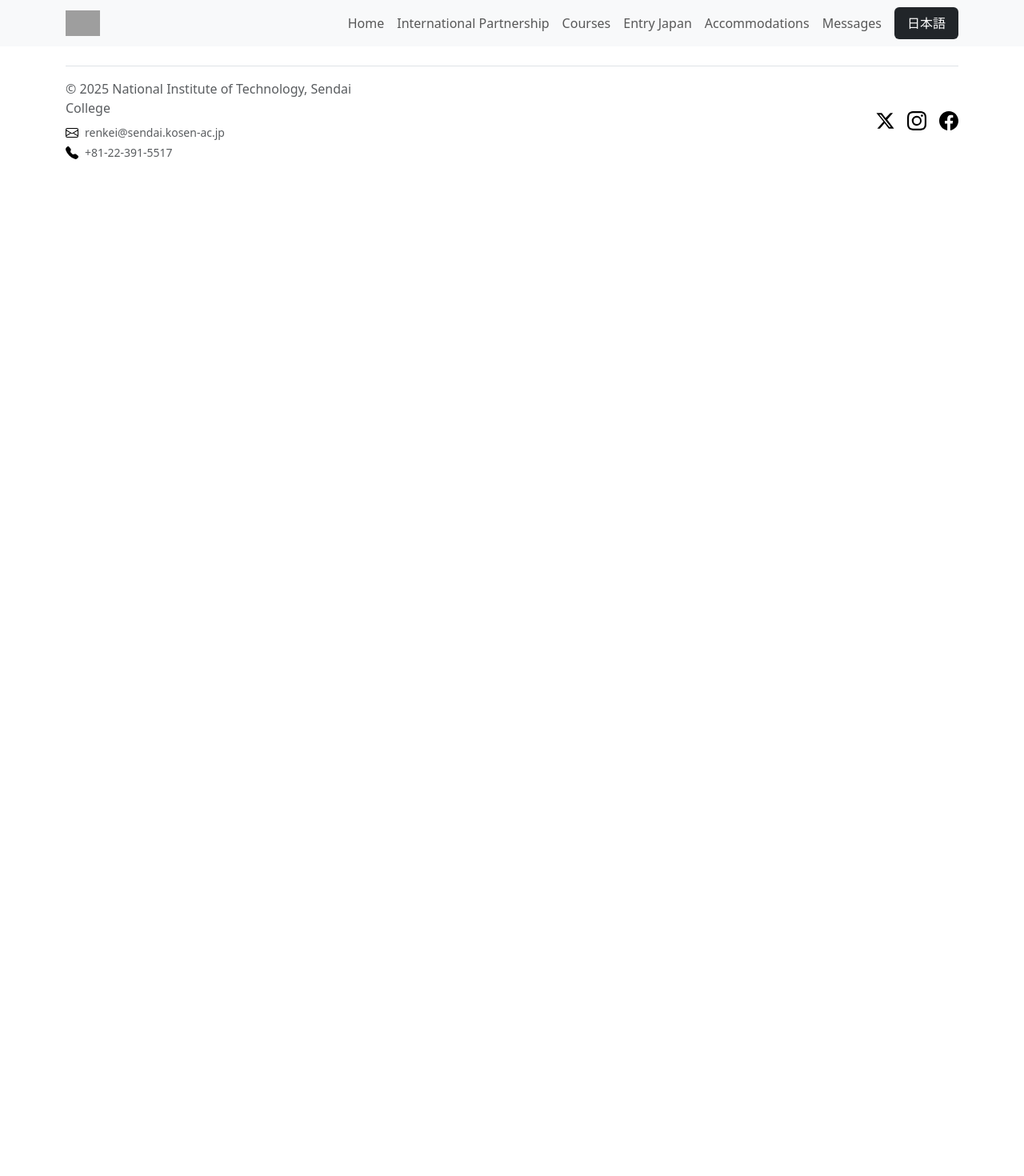
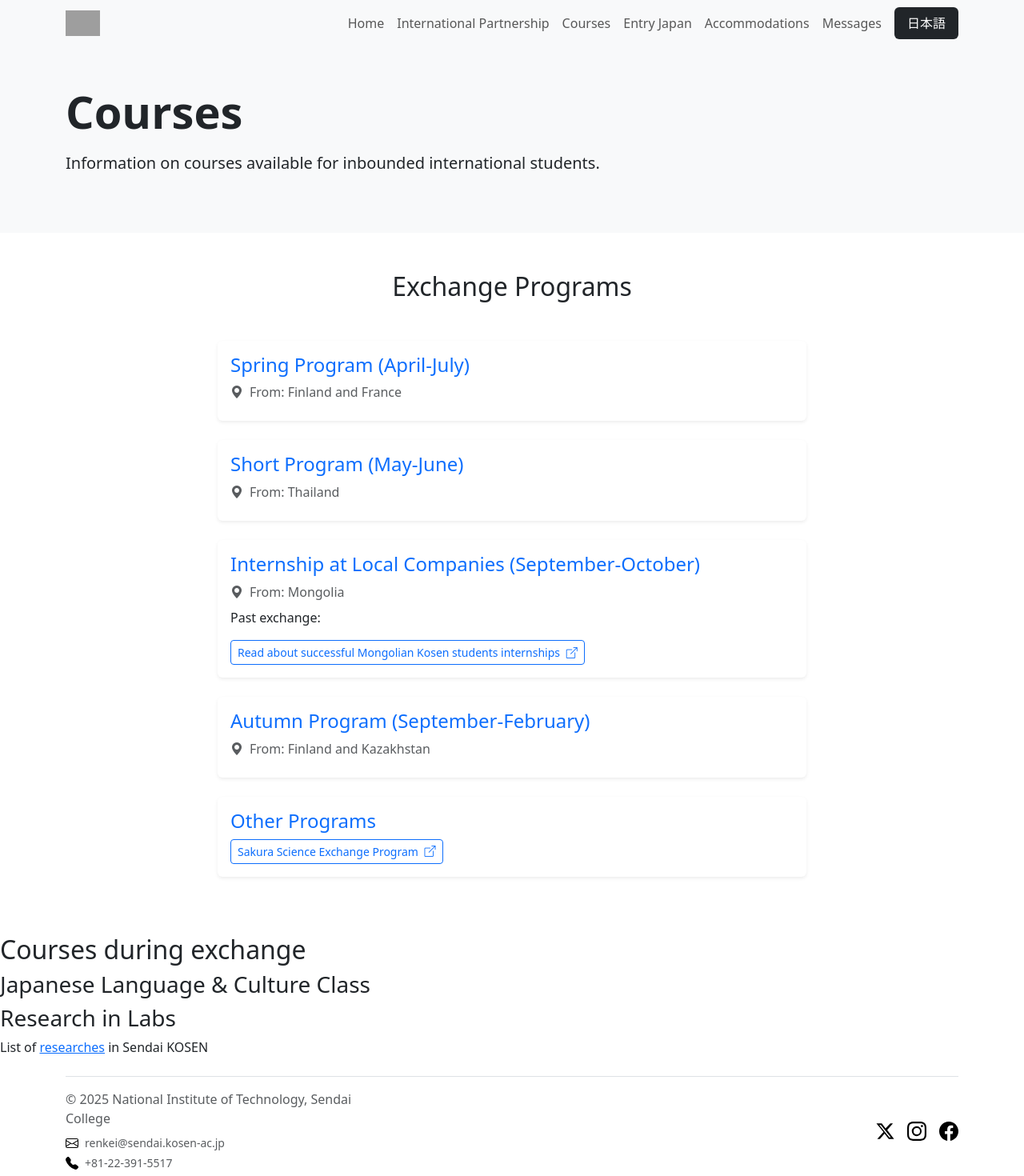
Before and after one commit to WanakitsamphanTh/international-affair, a Next.js app: page /en/course in a window 1280 px wide. Shown: the top 1470 px of the page at 80% size. Before the commit the page ends 800 px from the top, so only its background shows below. Built offline with nearby package versions, Linux system fonts and the light colour scheme; grey boxes are pictures that could not be loaded.

Commit message:
add some courses, need fix

```diff
--- a/src/app/en/course/page.js
+++ b/src/app/en/course/page.js
@@ -1,10 +1,124 @@
 import { siteMeta } from "@/lib/en/constants";
 import { openGraphMetadata, twitterMetadata } from "@/lib/en/baseMetadata";
+import Link from "next/link";
 const {siteTitle, siteUrl, siteIcon} = siteMeta;
+
+const Hero = () => {
+  return (
+    <section className="py-5 bg-light">
+      <div className="container">
+        <div className="row align-items-center">
+          <div className="col-lg-8">
+            <h1 className="display-4 fw-bold mb-3">Courses</h1>
+            <p className="lead mb-4">
+              Information on courses available for inbounded international students.
+            </p>
+          </div>
+        </div>
+      </div>
+    </section>
+  );
+};
+
+const Classes = () => {
+  return (
+    <section>
+      <h2>Courses during exchange</h2>
+      <h3>Japanese Language & Culture Class</h3>
+      <h3>Research in Labs</h3>
+      <p>List of <Link href="https://www.sendai-nct.ac.jp/english/research/rs-introduction/">researches</Link> in Sendai KOSEN</p>
+    </section>
+  );
+}
+
+const ExchangeProgram = ({ title, country, additionalInfo, link }) => (
+  <div className="card mb-4 border-0 shadow-sm">
+    <div className="card-body">
+      <h3 className="h4 card-title text-primary">{title}</h3>
+      <div className="d-flex align-items-center mb-2">
+        <i className="bi bi-geo-alt-fill me-2 text-muted"></i>
+        <span className="text-muted">From: {country}</span>
+      </div>
+      {additionalInfo && <p className="card-text">{additionalInfo}</p>}
+      {link && (
+        <div className="mt-3">
+          <Link
+            href={link.url}
+            className="btn btn-outline-primary btn-sm"
+            target={link.external ? "_blank" : "_self"}
+            rel={link.external ? "noopener noreferrer" : ""}
+          >
+            {link.text} {link.external && <i className="bi bi-box-arrow-up-right ms-1"></i>}
+          </Link>
+        </div>
+      )}
+    </div>
+  </div>
+);
+
+const Range = () => {
+  const programs = [
+    {
+      title: "Spring Program (April-July)",
+      country: "Finland and France"
+    },
+    {
+      title: "Short Program (May-June)",
+      country: "Thailand"
+    },
+    {
+      title: "Internship at Local Companies (September-October)",
+      country: "Mongolia",
+      additionalInfo: "Past exchange:",
+      link: {
+        text: "Read about successful Mongolian Kosen students internships",
+        url: "https://www.sendai-nct.ac.jp/20191114/",
+        external: true
+      }
+    },
+    {
+      title: "Autumn Program (September-February)",
+      country: "Finland and Kazakhstan"
+    }
+  ];
+
+  return (
+    <section>
+      <div className="container py-5">
+        <h2 className="text-center mb-5">Exchange Programs</h2>
+
+        <div className="row">
+          <div className="col-lg-8 mx-auto">
+            {programs.map((program, index) => (
+              <ExchangeProgram key={index} {...program} />
+            ))}
+
+            <div className="card mb-4 border-0 shadow-sm">
+              <div className="card-body">
+                <h3 className="h4 card-title text-primary">Other Programs</h3>
+                <Link
+                  href="https://ssp.jst.go.jp/en/"
+                  className="btn btn-outline-primary btn-sm"
+                  target="_blank"
+                  rel="noopener noreferrer"
+                >
+                  Sakura Science Exchange Program <i className="bi bi-box-arrow-up-right ms-1"></i>
+                </Link>
+              </div>
+            </div>
+          </div>
+        </div>
+      </div>
+    </section>
+  );
+};
 
 export default function Courses(){
     return (
         <>
+        <Hero />
+        <Range />
+        <Classes />
         </>
     );
 }
--- a/src/lib/ja/constants.js
+++ b/src/lib/ja/constants.js
@@ -6,5 +6,5 @@ export const siteMeta = {
     siteLocale: "ja_JP",
     siteType: "website",
     siteIcon: "https://www.sendai-nct.ac.jp/wp/wp-content/uploads/2024/02/cropped-favicon-32x32.png",
-    siteIconApple: "https://www.sendai-nct.ac.jp/wp/wp-content/uploads/2024/02/cropped-favicon-180x180.png"
+    siteIconApple: "https://www.sendai-nct.ac.jp/wp/wp-content/uploads/2024/02/cropped-favicon-192x192.png"
 }
```
